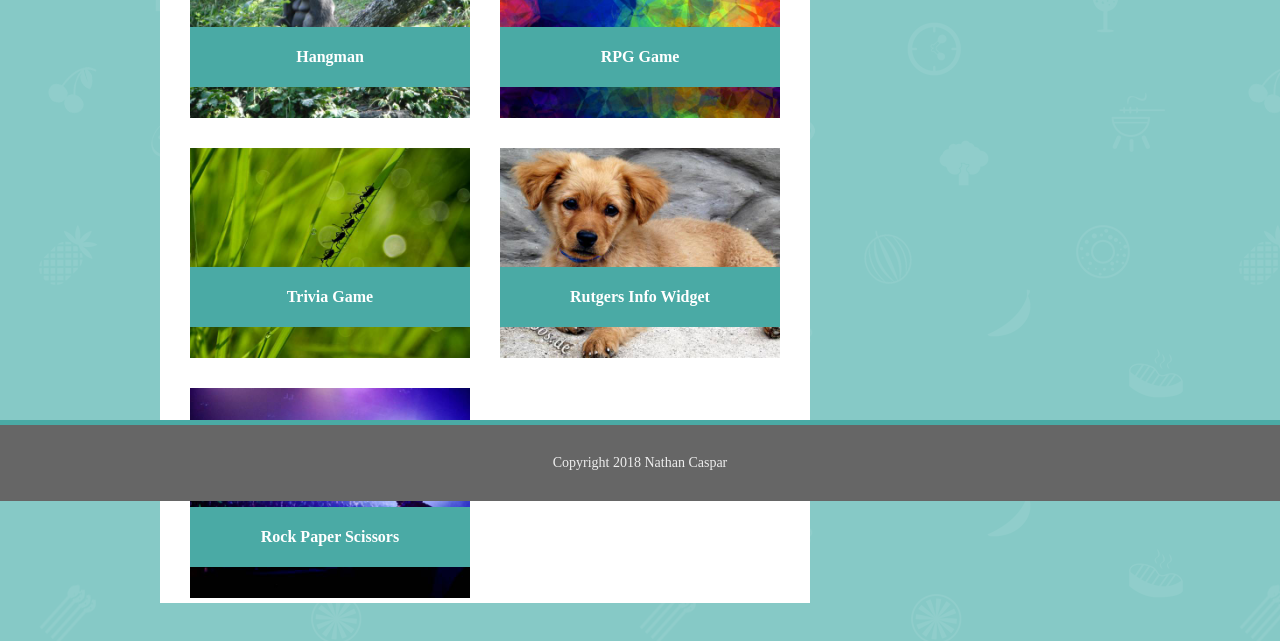
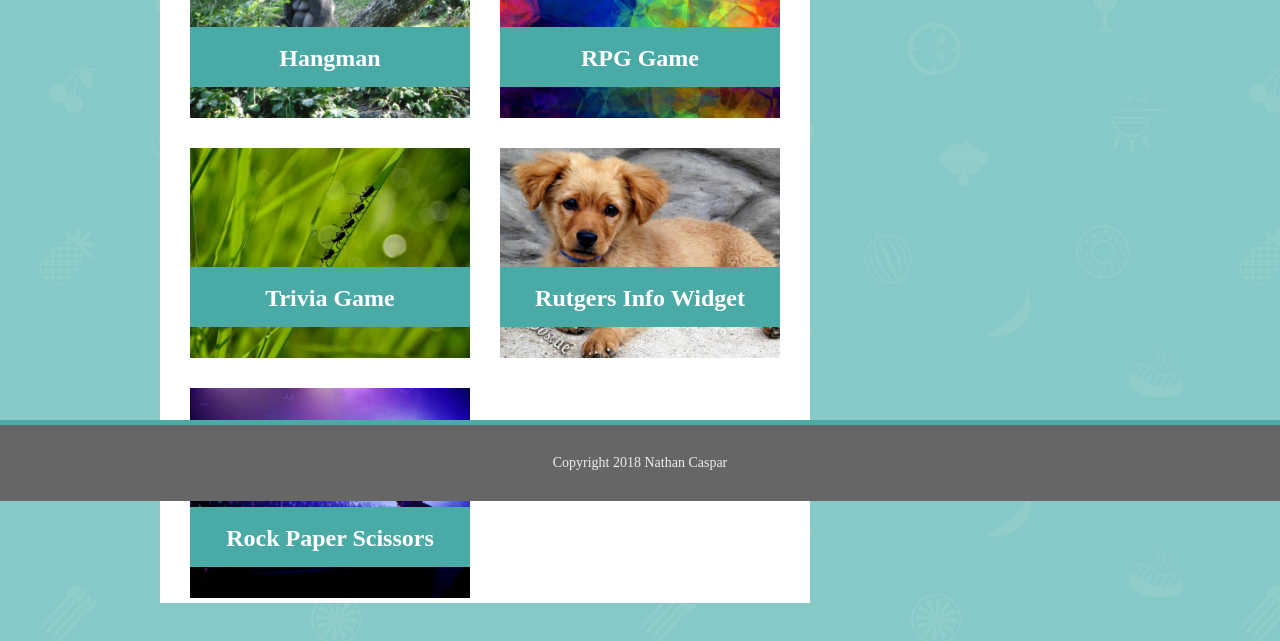
Before and after one commit to TheFriendlyGhost/Basic-Portfolio, a plain HTML site: page portfolio.html in a window 1280 px wide. Shown: the part 299-940 px from the top of the page. Drawn offline with Linux system fonts and the light colour scheme.

Commit message:
final change

```diff
--- a/assets/css/style.css
+++ b/assets/css/style.css
@@ -192,5 +192,9 @@ textarea{
     background-color: #4aaaa5;
     color: white;
     z-index:1;
+}
 
+h4{
+	font-size: 24px;
+	margin:18px;
 }
```
Also changed, not shown: 2 other files.
